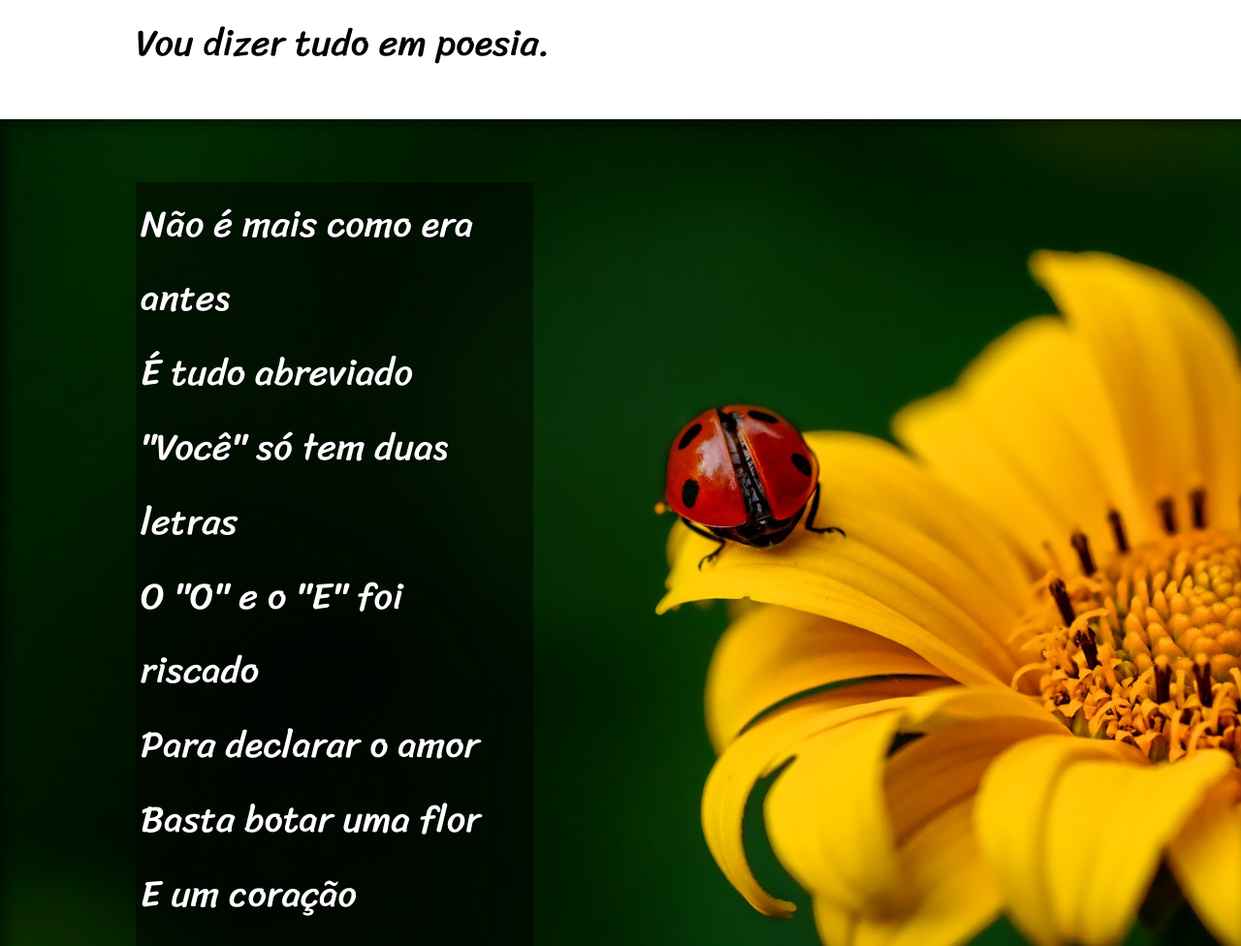
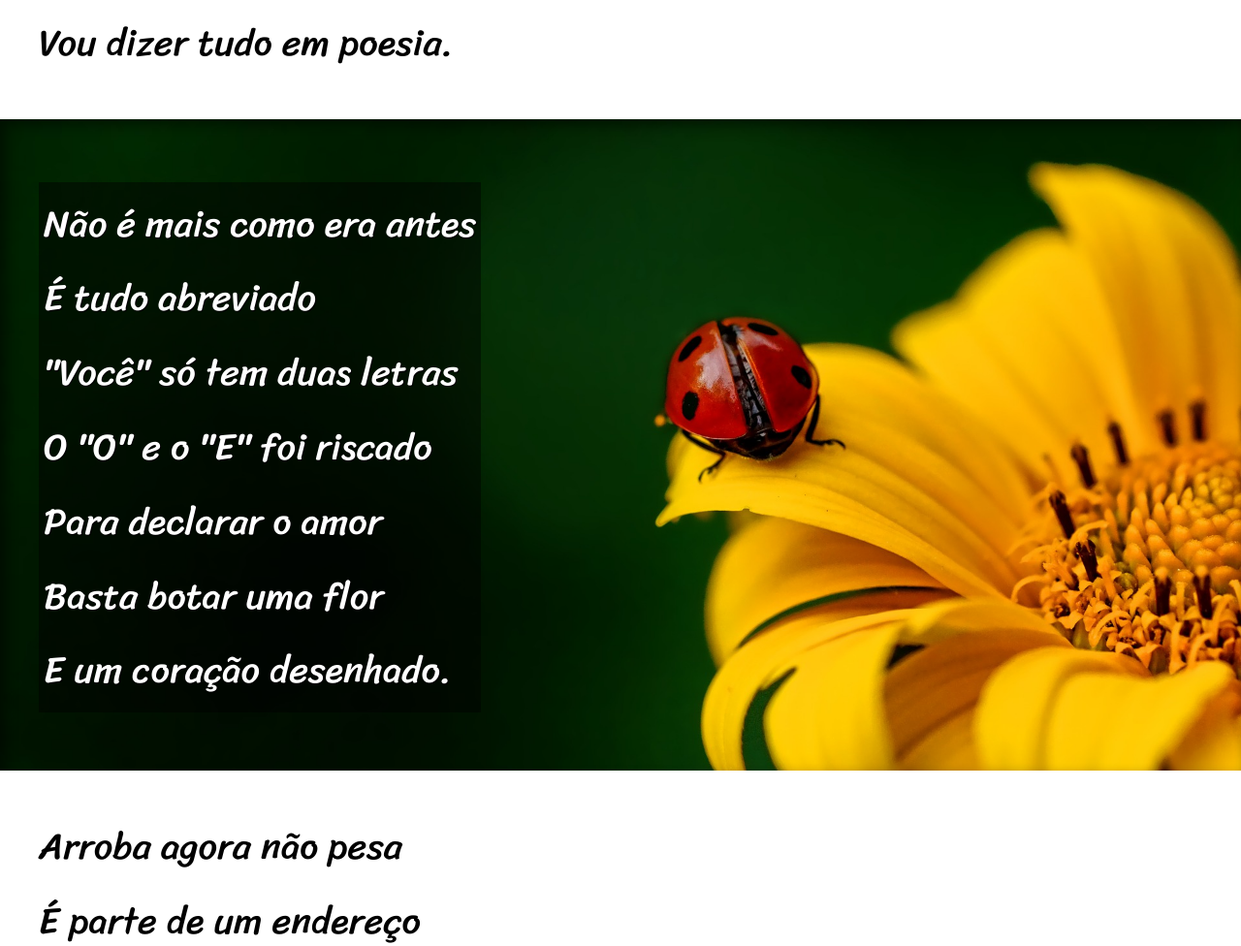
Before and after one commit to brunogprado/projeto-cordel, a plain HTML site: page index.html in a window 1280 px wide. Shown: the part 780-1756 px from the top of the page at 97% size. Drawn offline with Linux system fonts and the light colour scheme.

Commit message:
Update style.css

```diff
--- a/style.css
+++ b/style.css
@@ -33,7 +33,7 @@ main {
 }
 
 section {
-    margin: 25px 0px 20px 100px;
+    margin: 25px 0px 20px 0px;
 }
 
 #background001 {
@@ -63,11 +63,9 @@ main #background001 p {
     color: white;
     text-shadow: 1px 1px black;
     background-color: rgba(0, 0, 0, 0.466);
-    width: 50%;
-    width: 400px;
     display: inline-block;
     padding: 5px;
-    margin: 25px 0px 20px 100px;
+    margin: 25px 0px 20px 0px;
 
 }
 
@@ -77,7 +75,7 @@ main #background002 p {
     background-color: rgba(0, 0, 0, 0.466);
     display: inline-block; /* utilizando este display ele transforma para o tamanho do conteúdo */
     padding: 5px;
-    margin: 25px 0px 20px 100px;
+    margin: 25px 0px 20px 0px;
 
 }
 
```
